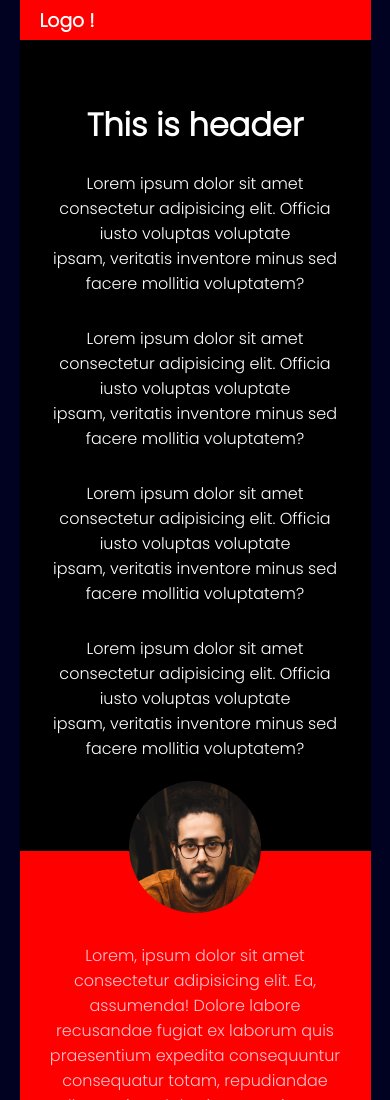
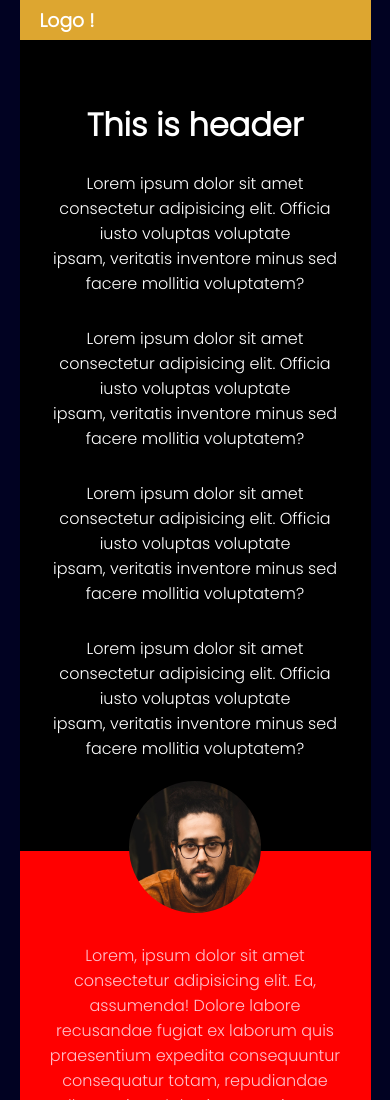
Before and after one commit to amit-2000/html-css-responsive-web, a plain HTML site: page index.html in a window 390 px wide. Shown: the top 1100 px of the page. Drawn offline with Linux system fonts and the light colour scheme.

```diff
--- a/style.css
+++ b/style.css
@@ -31,7 +31,7 @@
     float: right;
     /* background-color: rgb(0, 0, 0); */
     margin-bottom: 20px;
-    background-color: red;
+    background-color: rgb(221, 166, 48);
     overflow: hidden;
 }
 
```
